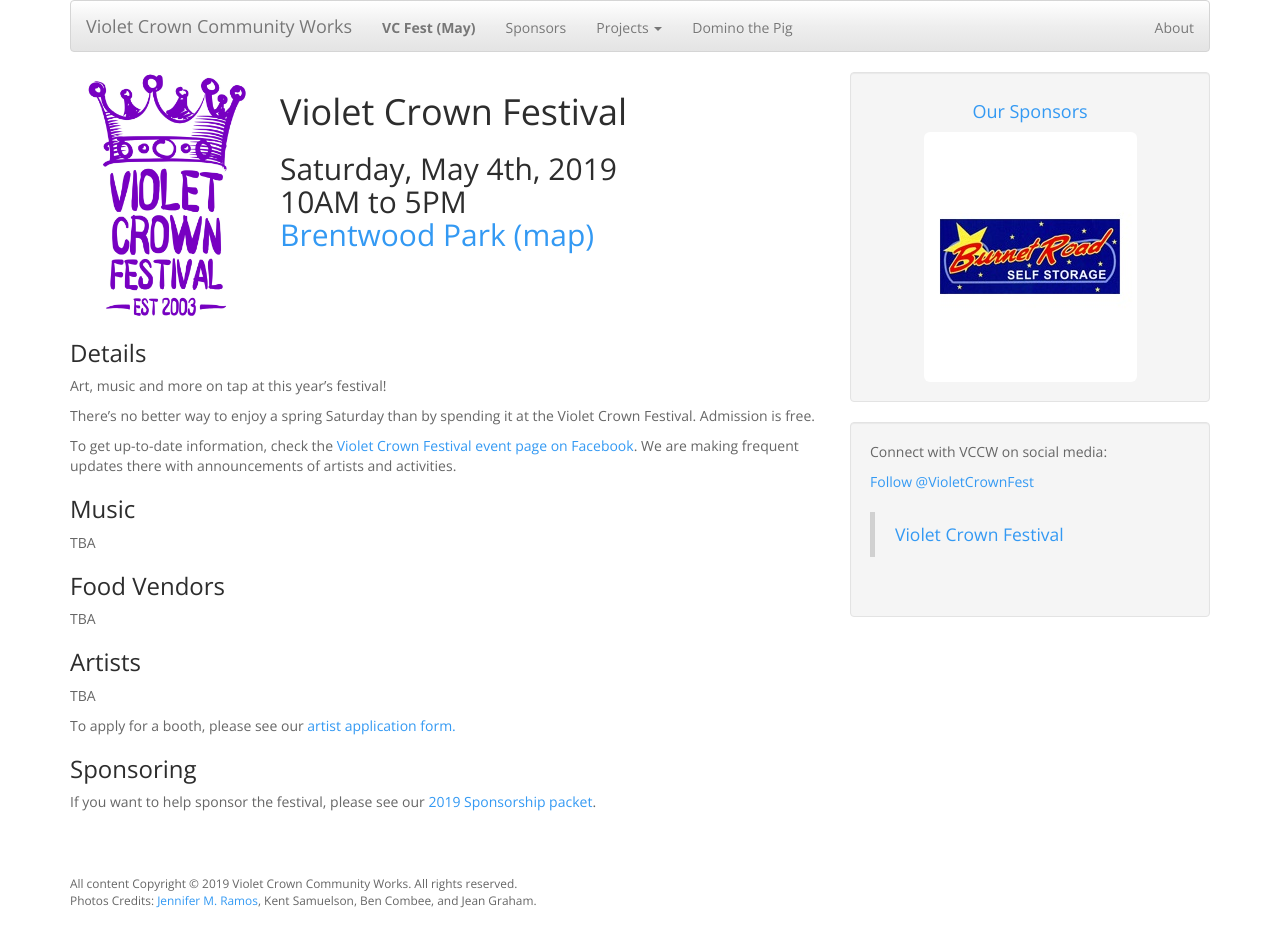
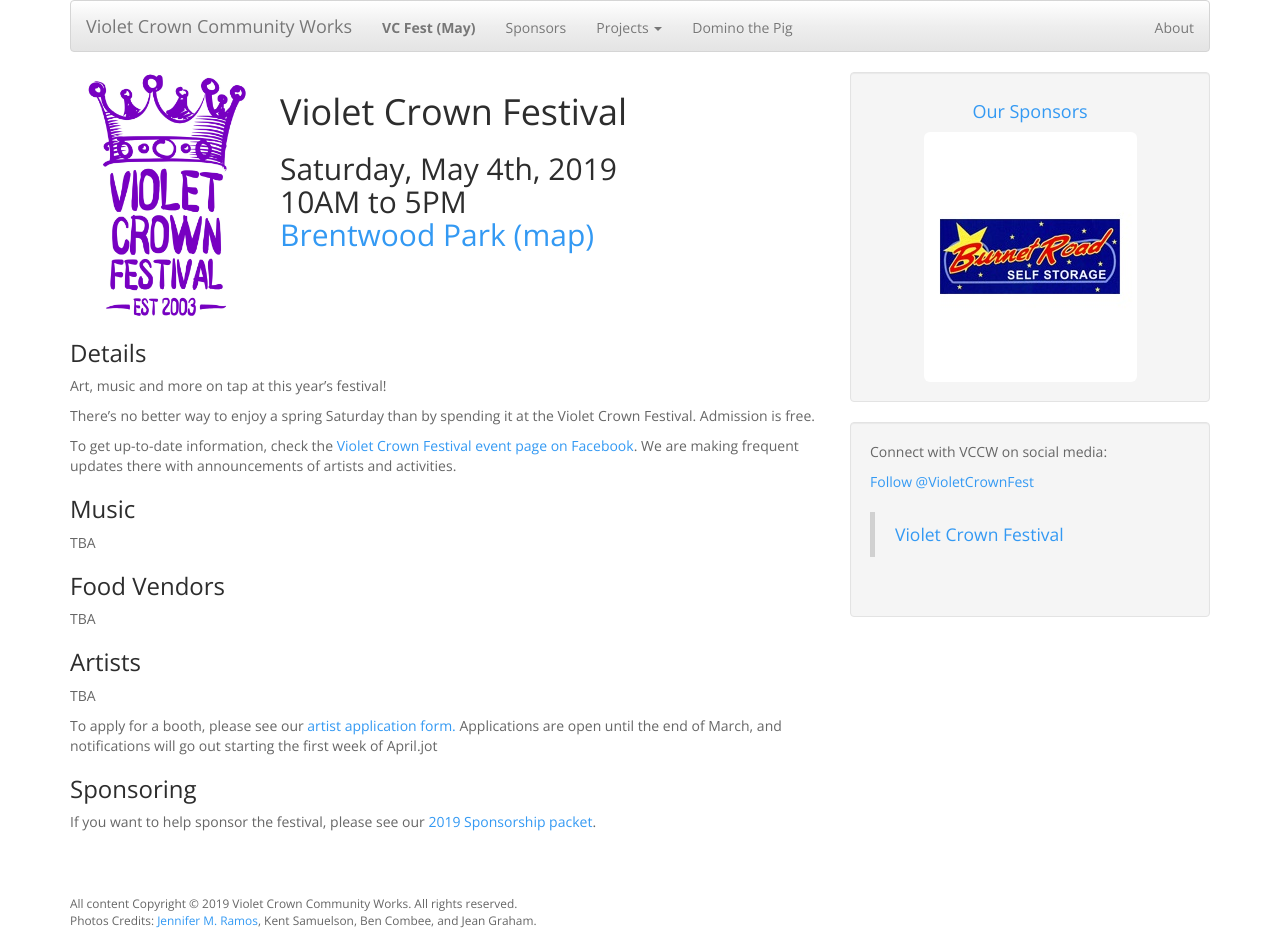
Before and after one commit to vccw/vccw.github.io, a Jekyll site: the page built from vcf_2019.md, in a window 1280 px wide. Built offline with Jekyll 4.4.1, drawn with Linux system fonts in a browser that asks for light colours; comment, search, counter and statistics services are not loaded.

Commit message:
enable application

```diff
--- a/vcf_2019.md
+++ b/vcf_2019.md
@@ -38,7 +38,8 @@
 
 TBA
 
-To apply for a booth, please see our <a href="vcf_apply.html">artist application form.</a>
+To apply for a booth, please see our <a href="vcf_apply.html">artist application form.</a> Applications
+are open until the end of March, and notifications will go out starting the first week of April.jot
 
 ### Sponsoring
 
```
Also changed, not shown: index.md (+1 -3 lines), vcf_apply.md (+2 -5 lines), 1 other file.
